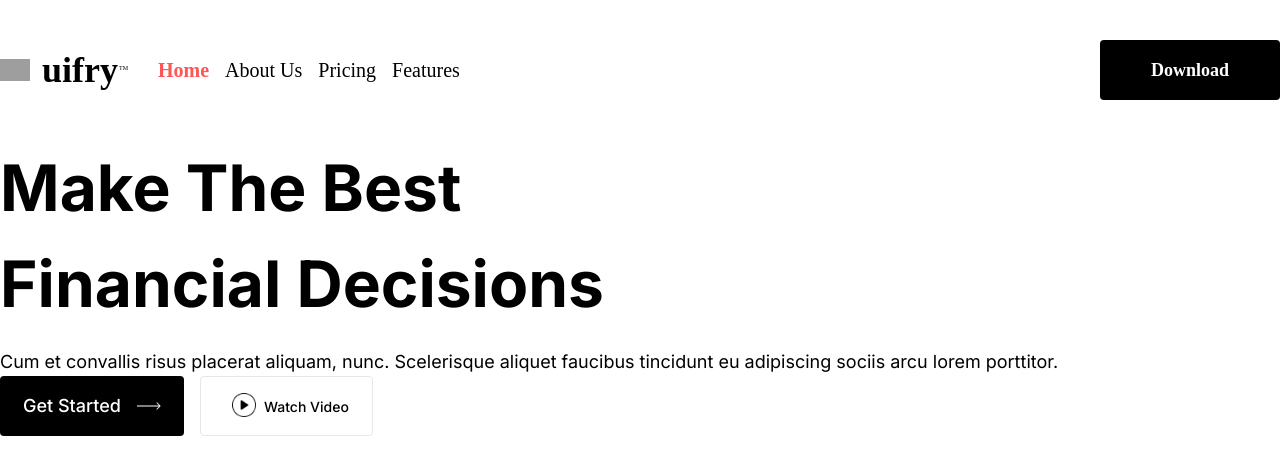
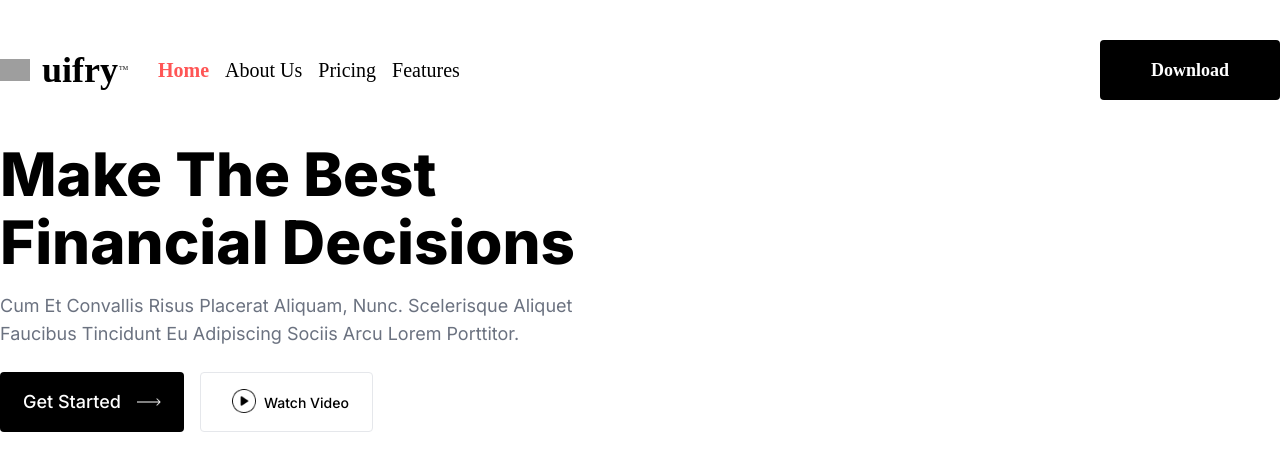
Before and after one commit to brij1728/finance-bank-money-app, a Next.js app: page / in a window 1280 px wide. Shown: the top 474 px of the page. Built offline with nearby package versions, Linux system fonts and the light colour scheme; grey boxes are pictures that could not be loaded; a web font is replaced by a local one.

Commit message:
style: improve Hero component UI and typography
- Adjust Hero title font size and weight for better readability
- Change Hero title from h1 to p using semantic HTML
- Update paragraph text style - font color, weight and capitalization
- Add margin-top to button container for better spacing

```diff
--- a/src/components/ui/Hero.tsx
+++ b/src/components/ui/Hero.tsx
@@ -4,15 +4,16 @@ export const Hero = () => {
   return (
     <section className="">
       <div className="container mx-auto flex flex-col float-start">
-        <div className="text-[64px] font-bold text-black ">
-          <h1 className="">Make The Best</h1>
-          <h1 className="">Financial Decisions</h1>
+        <div className="text-[60px] font-extrabold text-black space-y-0 leading-[68px]">
+          <p className="">Make The Best</p>
+          <p className="">Financial Decisions</p>
         </div>
-        <p className="mt-4 text-lg">
-          Cum et convallis risus placerat aliquam, nunc. Scelerisque aliquet
+        <p className="mt-4 text-lg text-gray-500 font-normal capitalize">
+          Cum et convallis risus placerat aliquam, nunc. Scelerisque aliquet{' '}
+          <br />
           faucibus tincidunt eu adipiscing sociis arcu lorem porttitor.
         </p>
-        <div className="flex gap-4">
+        <div className="flex gap-4 mt-6">
           <button className="btn-primary bg-black text-white text-[18px] leading-[28px] py-4 px-[23px] rounded font-medium h-[60px]">
             <span className="flex items-center gap-2">
               <p className="">Get Started</p>
```
